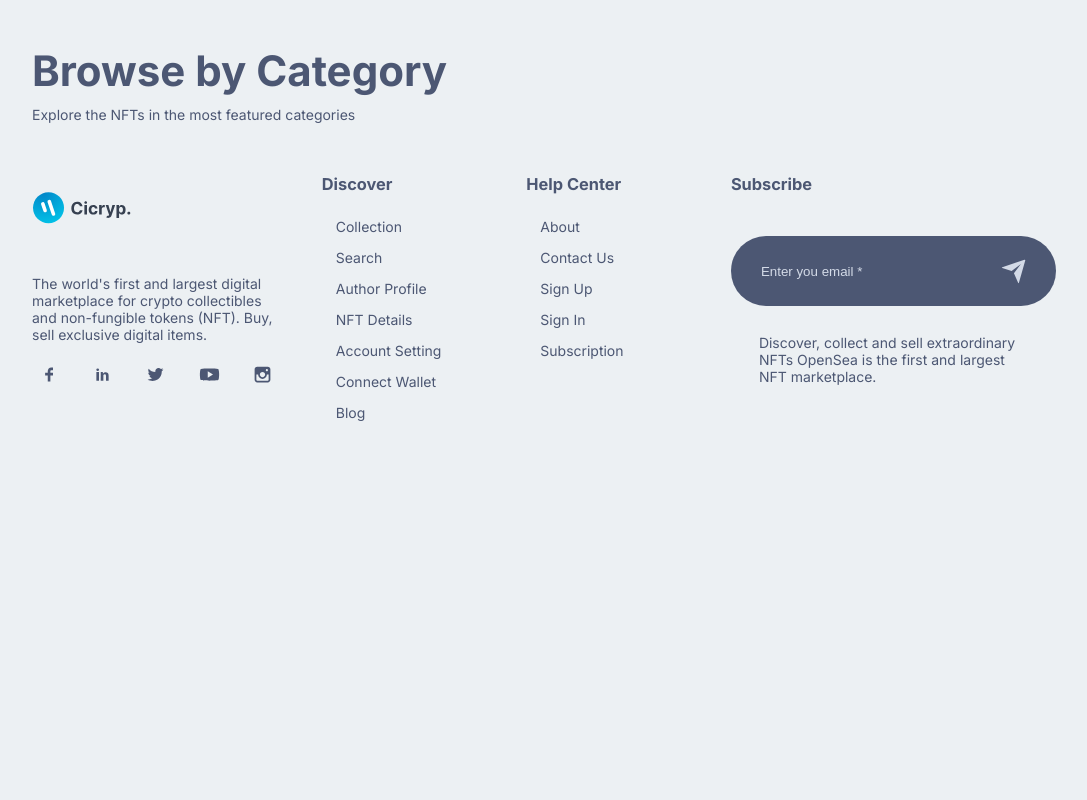
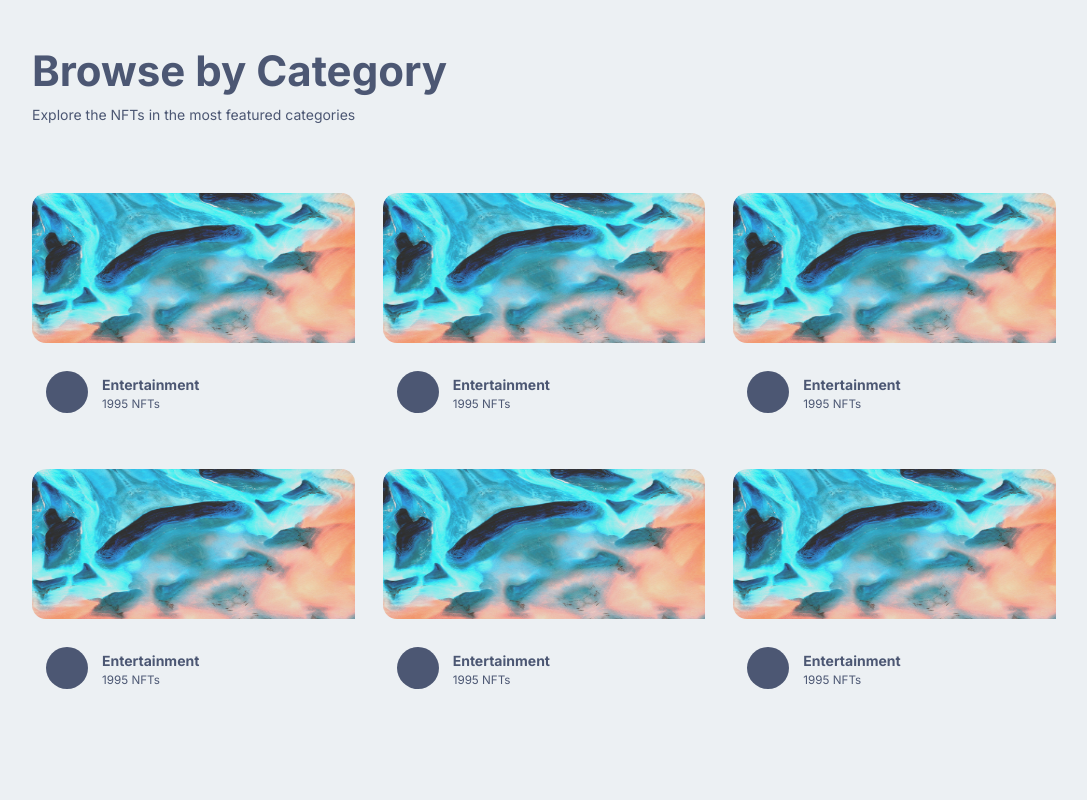
Before and after one commit to FlavioFBS/nft-marketplace-client, a Next.js app: page / in a window 1280 px wide. Shown: the part 3040-3840 px from the top of the page, without its empty margins (96-1183 px from the left). Before the commit the page ends 3489 px from the top, so only its background shows below. Built offline with nearby package versions, Linux system fonts and the light colour scheme.

Commit message:
feat: add category component

```diff
--- a/app/page.js
+++ b/app/page.js
@@ -1,7 +1,7 @@
 import React from 'react';
 
 import Style from '../styles/index.module.css';
-import { BigNFTSlider, HeroSection, Service, Subscribe, Title } from '@/components/ComponentIndex';
+import { BigNFTSlider, Category, HeroSection, Service, Subscribe, Title } from '@/components/ComponentIndex';
 
 
 const Home = () => {
@@ -16,6 +16,7 @@ const Home = () => {
         heading='Browse by Category'
         paragraph='Explore the NFTs in the most featured categories'
       />
+      <Category />
     </div>
   )
 }
--- /dev/null
+++ b/components/Category/Category.jsx
@@ -0,0 +1,39 @@
+import React from 'react';
+import Image from 'next/image';
+import { BsCircleFill } from 'react-icons/bs';
+
+import Style from './Category.module.css';
+import images from '@/img';
+
+const Category = () => {
+    const CategoryArray = [1, 2, 3, 4, 5,6];
+
+    return (
+        <div className={Style.box_category}>
+            <div className={Style.category}>
+                {CategoryArray.map((el, i) => (
+                    <div key={i + 1} className={Style.category_box}>
+                        <Image
+                            src={images.creatorbackground1}
+                            className={Style.category_box_img}
+                            alt='Background image'
+                            objectFit='cover'
+                        />
+
+                        <div className={Style.category_box_title}>
+                            <span>
+                                <BsCircleFill />
+                            </span>
+                            <div className={Style.category_box_title_info}>
+                                <h4>Entertainment</h4>
+                                <small>1995 NFTs</small>
+                            </div>
+                        </div>
+                    </div>
+                ))}
+            </div>
+        </div>
+    )
+}
+
+export default Category
--- /dev/null
+++ b/components/Category/Category.module.css
@@ -0,0 +1,64 @@
+.category{
+    padding: 4rem 0;
+    display: grid;
+    grid-template-columns: repeat(3, 1fr);
+    gap: 2rem;
+}
+
+.category_box{
+    line-height: 0;
+    transition: all .1s ease-in;
+    border-radius: 1rem;
+    overflow: hidden;
+    cursor: pointer;
+    padding-bottom: 1rem;
+}
+
+.category_box:hover{
+    box-shadow: var(--box-shadow);
+}
+
+.category_box_img{
+    border-radius: 1rem;
+    max-height: 150px;
+    max-width: 350px;
+}
+
+.category_box_title{
+    display: flex;
+    align-items: center;
+    padding: 1rem;
+    gap: 1rem;
+}
+
+.category_box_title span{
+    font-size: 3rem;
+    margin-top: 1rem;
+}
+
+.box_category{
+    width: 80%;
+    margin: 0 auto;
+}
+
+@media screen and (min-device-width: 320px) and (max-device-width: 425px) {
+    .category{
+        grid-template-columns: 1fr;
+    }
+
+    .box_category{
+        width: 90%;
+    }
+}
+
+@media screen and (min-device-width: 427px) and (max-device-width: 770px) {
+    .category{
+        grid-template-columns: repeat(2, 1fr);
+    }
+}
+
+@media screen and (min-device-width: 772px) and (max-device-width: 1025px) {
+    .category{
+        grid-template-columns: repeat(3, 1fr);
+    }
+}
--- a/components/ComponentIndex.js
+++ b/components/ComponentIndex.js
@@ -6,6 +6,7 @@ import Service from './Service/Service';
 import BigNFTSlider from './BigNFTSlider/BigNFTSlider';
 import Subscribe from './Subscribe/Subscribe';
 import Title from './Title/Title';
+import Category from './Category/Category';
 
 export {
     Button,
@@ -16,4 +17,5 @@ export {
     BigNFTSlider,
     Subscribe,
     Title,
+    Category,
 }
--- a/components/Subscribe/Subscribe.module.css
+++ b/components/Subscribe/Subscribe.module.css
@@ -14,7 +14,7 @@
 
 .subscribe_box_left h2{
     font-size: 3rem;
-    line-height: 0;
+    line-height: 1;
 }
 
 .subscribe_box p{
```
